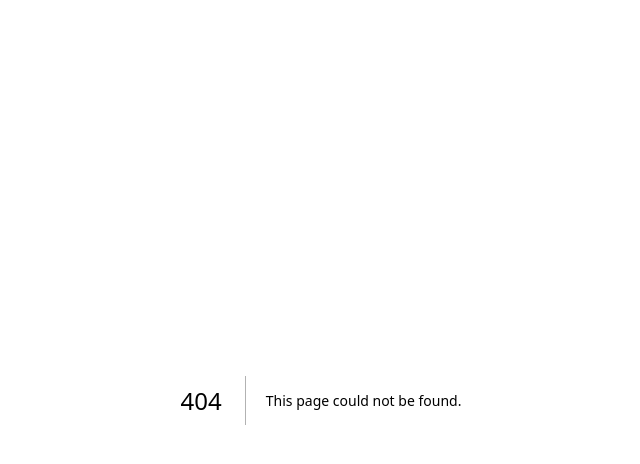
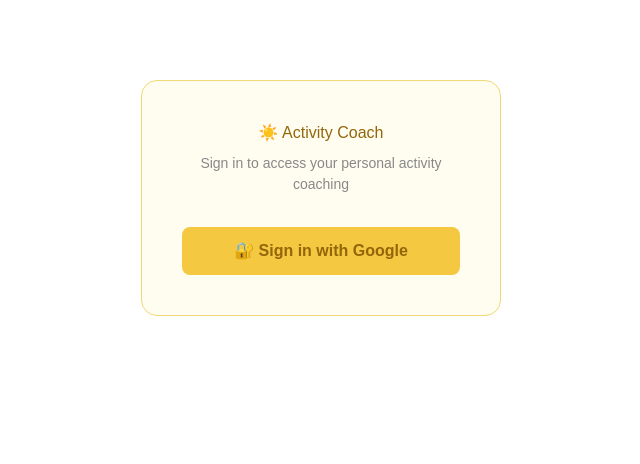
Before and after one commit to fox-product-development/activity-coach, a Next.js app: page /login in a window 1280 px wide. Before the commit this address had no page. Shown: the top 464 px of the page, without its empty margins (319-959 px from the left). Built offline with nearby package versions, Linux system fonts and the light colour scheme.

Commit message:
add google auth login page, proxy protection and logout button

```diff
--- /dev/null
+++ b/app/auth/callback/route.ts
@@ -0,0 +1,48 @@
+import { createServerClient } from "@supabase/ssr";
+import { cookies } from "next/headers";
+import { NextRequest, NextResponse } from "next/server";
+
+export async function GET(request: NextRequest) {
+  const requestUrl = new URL(request.url);
+  const code = requestUrl.searchParams.get("code");
+  const origin = requestUrl.origin;
+
+  if (code) {
+    const cookieStore = await cookies();
+
+    const supabase = createServerClient(
+      process.env.NEXT_PUBLIC_SUPABASE_URL!,
+      process.env.NEXT_PUBLIC_SUPABASE_ANON_KEY!,
+      {
+        cookies: {
+          getAll() {
+            return cookieStore.getAll();
+          },
+          setAll(cookiesToSet) {
+            try {
+              cookiesToSet.forEach(({ name, value, options }) =>
+                cookieStore.set(name, value, options),
+              );
+            } catch {
+              // Cookie setting can fail in some environments
+            }
+          },
+        },
+      },
+    );
+
+    const { error } = await supabase.auth.exchangeCodeForSession(code);
+
+    console.log(
+      "Auth exchange result:",
+      error ? `Error: ${error.message}` : "Success",
+    );
+
+    if (error) {
+      console.error("Auth callback error:", error);
+      return NextResponse.redirect(new URL("/login?error=auth", origin));
+    }
+  }
+
+  return NextResponse.redirect(new URL("/", origin));
+}
--- /dev/null
+++ b/app/login/page.tsx
@@ -0,0 +1,97 @@
+"use client";
+
+import { useState } from "react";
+import { createBrowserClient } from "@supabase/ssr";
+
+const colours = {
+  pageBg: "#FFFDF0",
+  primary: "#F5C842",
+  primaryLight: "#FEF9C3",
+  primaryDark: "#92660A",
+  border: "#F0D878",
+  textMuted: "#888",
+};
+
+export default function LoginPage() {
+  const [loading, setLoading] = useState(false);
+  const [error, setError] = useState("");
+
+  async function handleGoogleLogin() {
+    setLoading(true);
+    setError("");
+
+    const supabase = createBrowserClient(
+      process.env.NEXT_PUBLIC_SUPABASE_URL!,
+      process.env.NEXT_PUBLIC_SUPABASE_ANON_KEY!,
+    );
+
+    const { error } = await supabase.auth.signInWithOAuth({
+      provider: "google",
+      options: {
+        redirectTo: `${window.location.origin}/auth/callback`,
+        queryParams: {
+          access_type: "offline",
+          prompt: "consent",
+        },
+      },
+    });
+
+    if (error) {
+      setError(error.message);
+      setLoading(false);
+    }
+  }
+
+  return (
+    <main
+      style={{
+        maxWidth: 400,
+        margin: "80px auto",
+        padding: "0 20px",
+        fontFamily: "sans-serif",
+        textAlign: "center",
+      }}
+    >
+      <div
+        style={{
+          background: colours.pageBg,
+          border: `1px solid ${colours.border}`,
+          borderRadius: 16,
+          padding: 40,
+        }}
+      >
+        <h1 style={{ color: colours.primaryDark, marginBottom: 8 }}>
+          ☀️ Activity Coach
+        </h1>
+        <p style={{ color: colours.textMuted, marginBottom: 32, fontSize: 14 }}>
+          Sign in to access your personal activity coaching
+        </p>
+
+        <button
+          onClick={handleGoogleLogin}
+          disabled={loading}
+          style={{
+            width: "100%",
+            padding: "12px 24px",
+            background: colours.primary,
+            color: colours.primaryDark,
+            border: "none",
+            borderRadius: 8,
+            fontWeight: 700,
+            fontSize: 16,
+            cursor: loading ? "not-allowed" : "pointer",
+            opacity: loading ? 0.7 : 1,
+          }}
+        >
+          {loading ? "Signing in..." : "🔐 Sign in with Google"}
+        </button>
+
+        {error && (
+          <p style={{ color: "#DC2626", fontSize: 13, marginTop: 16 }}>
+            {error}
+          </p>
+        )}
+      </div>
+    </main>
+  );
+}
--- a/app/page.tsx
+++ b/app/page.tsx
@@ -995,9 +995,39 @@
         }}
       >
         <div style={{ marginBottom: 32 }}>
-          <h1 style={{ margin: 0, fontSize: 28, color: colours.primaryDark }}>
-            ☀️ Activity Coach
-          </h1>
+          <div
+            style={{
+              display: "flex",
+              justifyContent: "space-between",
+              alignItems: "center",
+            }}
+          >
+            <h1 style={{ margin: 0, fontSize: 28, color: colours.primaryDark }}>
+              ☀️ Activity Coach
+            </h1>
+            <button
+              onClick={async () => {
+                const { createBrowserClient } = await import("@supabase/ssr");
+                const supabase = createBrowserClient(
+                  process.env.NEXT_PUBLIC_SUPABASE_URL!,
+                  process.env.NEXT_PUBLIC_SUPABASE_ANON_KEY!,
+                );
+                await supabase.auth.signOut();
+                window.location.href = "/login";
+              }}
+              style={{
+                background: "none",
+                border: `1px solid ${colours.border}`,
+                borderRadius: 8,
+                padding: "6px 12px",
+                fontSize: 12,
+                color: colours.textMuted,
+                cursor: "pointer",
+              }}
+            >
+              Sign out
+            </button>
+          </div>
           <p
             style={{
               color: colours.textMuted,
--- /dev/null
+++ b/proxy.ts
@@ -0,0 +1,56 @@
+import { createServerClient } from "@supabase/ssr";
+import { NextRequest, NextResponse } from "next/server";
+
+export async function proxy(request: NextRequest) {
+  const { pathname } = request.nextUrl;
+  console.log("Proxy hit:", pathname);
+
+  let supabaseResponse = NextResponse.next({ request });
+
+  // Allow public routes through immediately
+  if (
+    pathname.startsWith("/login") ||
+    pathname.startsWith("/auth") ||
+    pathname.startsWith("/api") ||
+    pathname.startsWith("/_next")
+  ) {
+    return supabaseResponse;
+  }
+
+  const supabase = createServerClient(
+    process.env.NEXT_PUBLIC_SUPABASE_URL!,
+    process.env.NEXT_PUBLIC_SUPABASE_ANON_KEY!,
+    {
+      cookies: {
+        getAll() {
+          return request.cookies.getAll();
+        },
+        setAll(cookiesToSet) {
+          cookiesToSet.forEach(({ name, value }) =>
+            request.cookies.set(name, value),
+          );
+          supabaseResponse = NextResponse.next({ request });
+          cookiesToSet.forEach(({ name, value, options }) =>
+            supabaseResponse.cookies.set(name, value, options),
+          );
+        },
+      },
+    },
+  );
+
+  const {
+    data: { user },
+  } = await supabase.auth.getUser();
+
+  if (!user) {
+    return NextResponse.redirect(new URL("/login", request.url));
+  }
+
+  return supabaseResponse;
+}
+
+export const config = {
+  matcher: [
+    "/((?!_next/static|_next/image|favicon.ico|.*\\.(?:svg|png|jpg|jpeg|gif|webp)$).*)",
+  ],
+};
```
